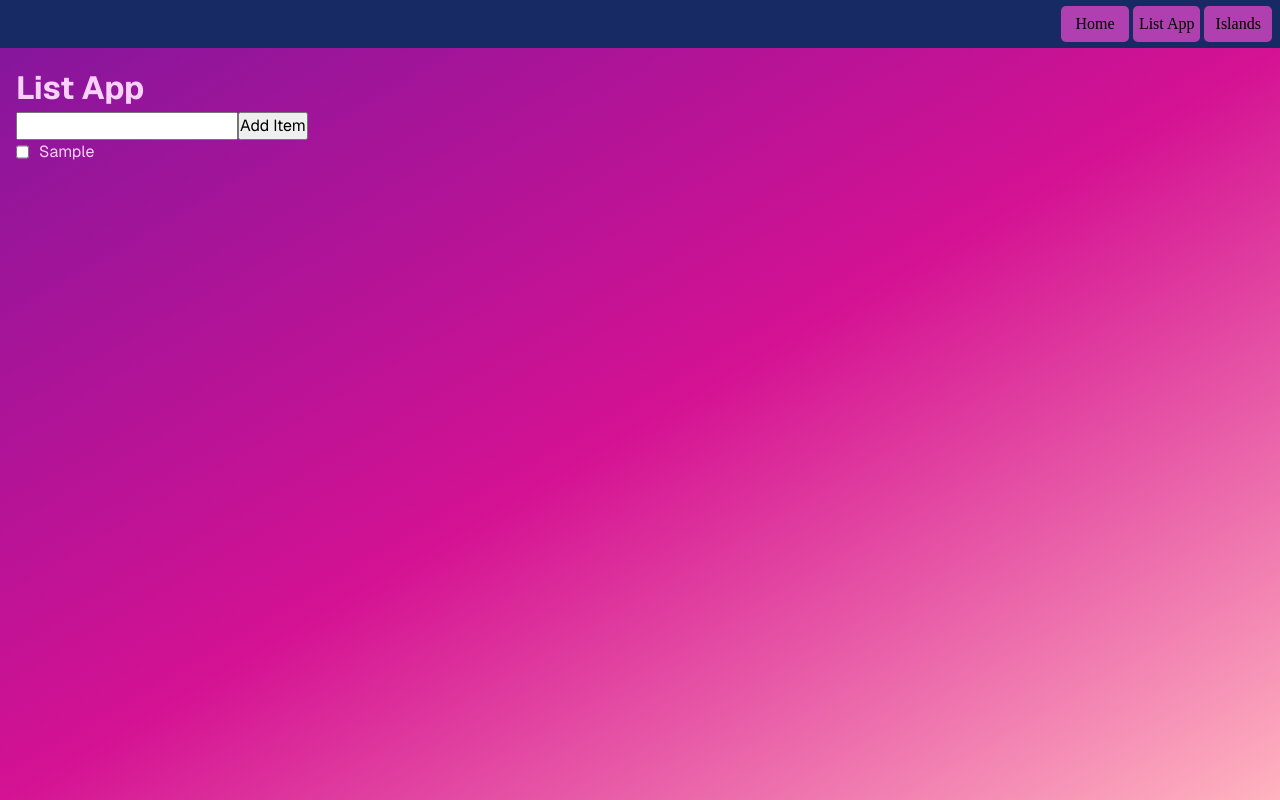
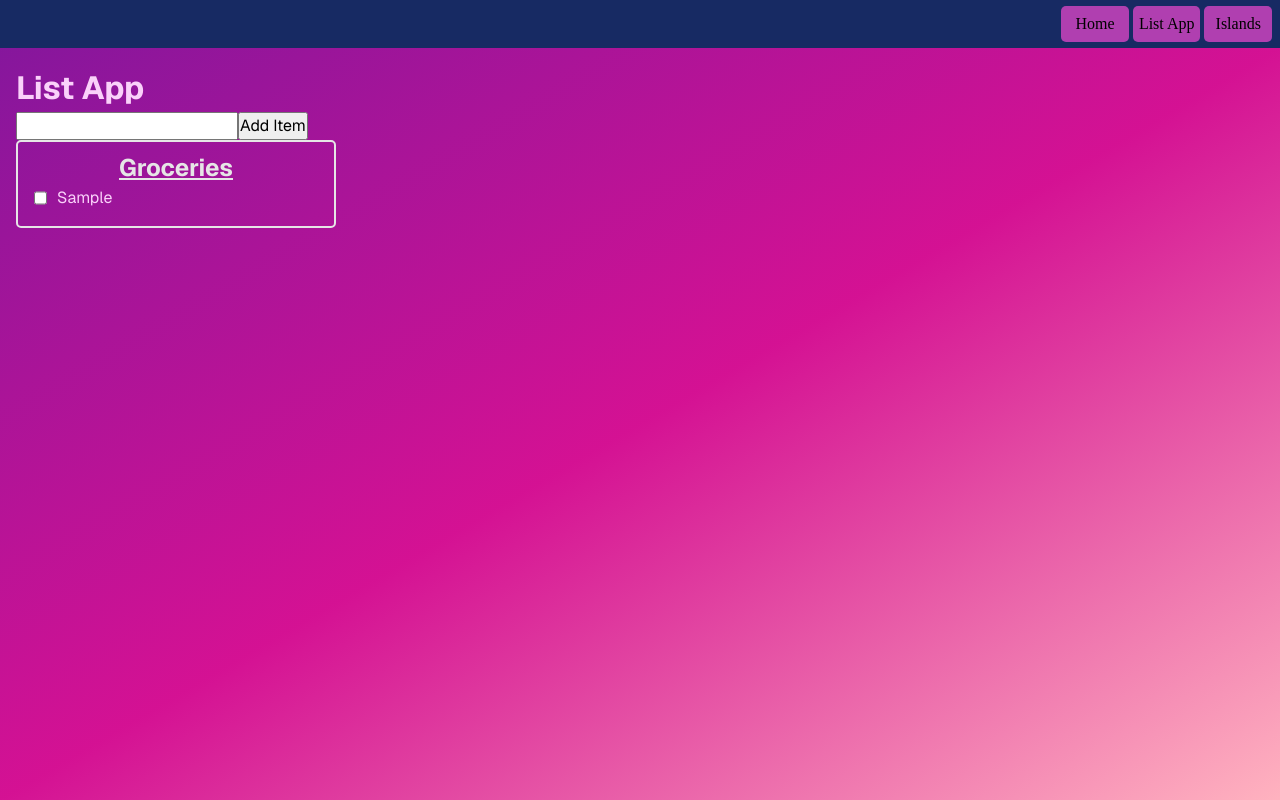
Before and after one commit to franco-ortega/workshop, a Next.js app: page /list in a window 1280 px wide. Both pictures are taken after typing "Sample" into the empty fields and a click on the button "Add Item". Built offline with nearby package versions, Linux system fonts and the light colour scheme.

Commit message:
add title and layout to visually contain List

```diff
--- a/components/List/List.jsx
+++ b/components/List/List.jsx
@@ -1,11 +1,15 @@
 import ListItem from '../ListItem/ListItem';
+import styles from './List.module.css';
 
 export default function List({ list }) {
 	return (
-		<ul>
-			{list.map((item) => (
-				<ListItem key={item.id} item={item.data} />
-			))}
-		</ul>
+		<section className={styles.List}>
+			<h2>Groceries</h2>
+			<ul>
+				{list.map((item) => (
+					<ListItem key={item.id} item={item.data} />
+				))}
+			</ul>
+		</section>
 	);
 }
--- /dev/null
+++ b/components/List/List.module.css
@@ -0,0 +1,27 @@
+/*
+IDEAS
+
+maybe add option to have a narrow or wide list
+*/
+
+.List {
+	border: 2px solid hsl(0, 0%, 90%);
+	border-radius: 5px;
+
+	padding-block: 0.5rem 1rem;
+	padding-inline: 1rem;
+	line-height: 1.5;
+
+	min-width: 15rem;
+	max-width: 20rem;
+
+	h2 {
+		color: hsl(0, 0%, 90%);
+		text-decoration: underline;
+		text-align: center;
+		/* outline: 2px dashed yellow; */
+		max-width: 100%;
+		overflow-x: auto;
+		white-space: nowrap;
+	}
+}
```
Also changed, not shown: 1 other file (tests, documents, lock files or other folders).
